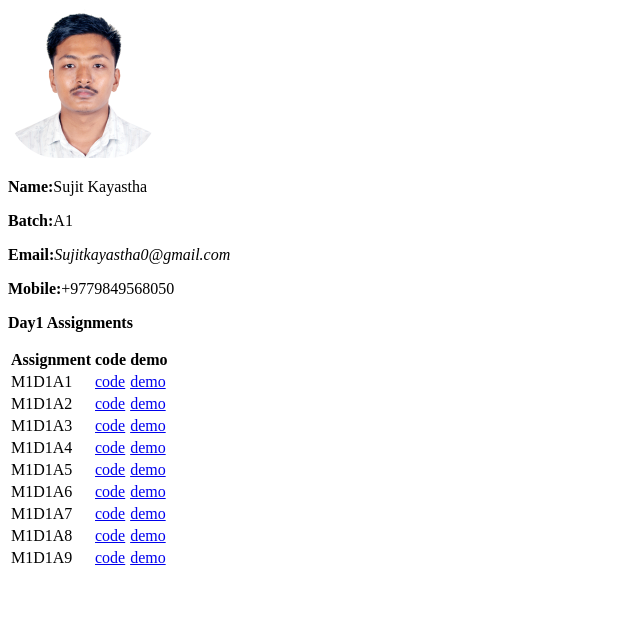
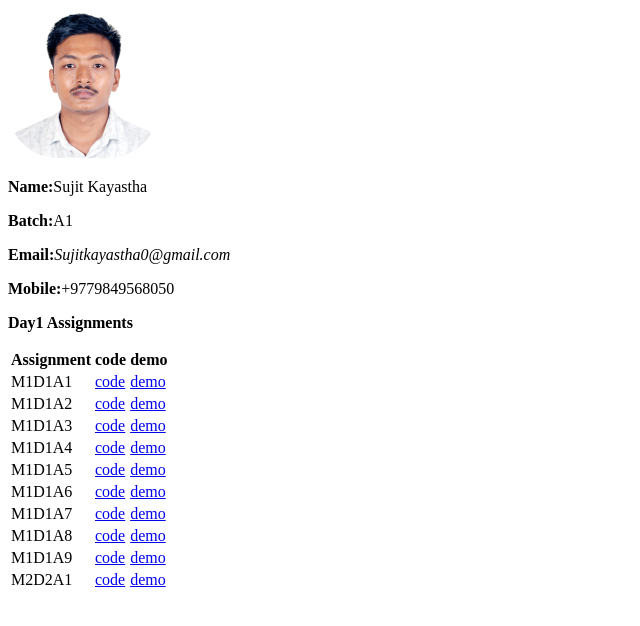
Before and after one commit to sujitkaya/sujitkaya.github.io, a plain HTML site: page index.html in a window 1280 px wide. Shown: the whole page, without its empty margins (0-640 px from the left). Drawn offline with Linux system fonts and the light colour scheme.

Commit message:
day2Assignment2updated

```diff
--- a/index.html
+++ b/index.html
@@ -76,6 +76,11 @@
                 <td> <a href="https://github.com/sujitkaya/day1assignment9/blob/master/index.html">code</a> </td>
                 <td> <a href="https://sujitkaya.github.io/day1assignment9/">demo</a></td>
             </tr>
+            <tr>
+                <td>M2D2A1</td>
+                <td> <a href="https://github.com/sujitkaya/Day2Assignment1">code</a> </td>
+                <td> <a href="https://sujitkaya.github.io/Day2Assignment1/">demo</a></td>
+            </tr>
         </tbody>
     </table>
 
```
